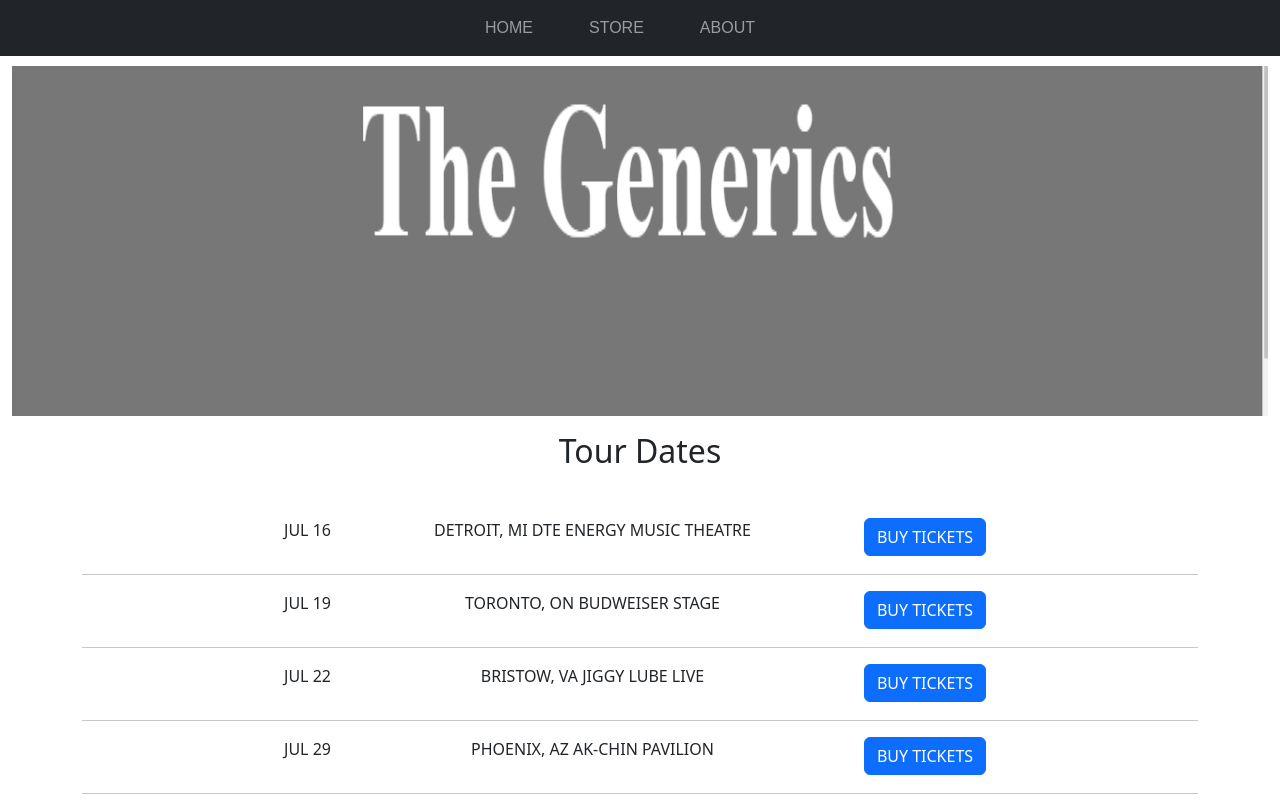
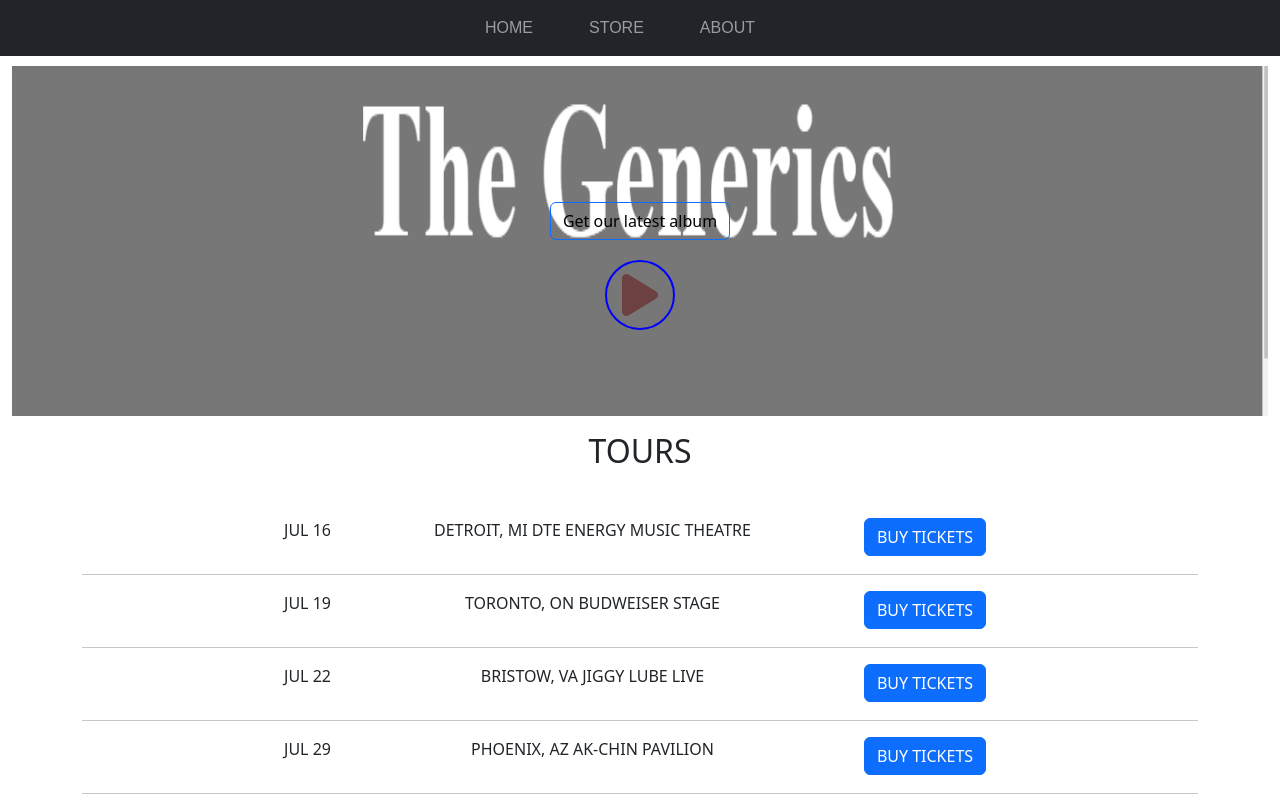
Before and after one commit to bipinlongjam/ecommerce, a React (Create React App) app: page / in a window 1280 px wide. Shown: the top 800 px of the page. Built offline with nearby package versions, Linux system fonts and the light colour scheme.

Commit message:
add Home-Page

```diff
--- a/package.json
+++ b/package.json
@@ -4,6 +4,7 @@
   "private": true,
   "dependencies": {
     "@fortawesome/free-brands-svg-icons": "^6.5.1",
+    "@fortawesome/free-solid-svg-icons": "^6.5.1",
     "@fortawesome/react-fontawesome": "^0.2.0",
     "@testing-library/jest-dom": "^5.17.0",
     "@testing-library/react": "^13.4.0",
--- a/src/components/Home/Home.css
+++ b/src/components/Home/Home.css
@@ -0,0 +1,37 @@
+.overlay {
+    position: absolute;
+    top: 20;
+    left: 0;
+    margin-top: 100px;
+    width: 100%;
+    height: 350px;
+    display: flex;
+    flex-direction: column;
+    justify-content: center;
+    align-items: center;
+  }
+
+  .album-btn{
+    border: 2px solid blue;
+    color:blue;
+    border-radius: 20px;
+    padding: 10px 20px;
+    margin-bottom: 20px;
+    background-color: transparent;
+  }
+
+  .play-icon {
+    color: rgb(109, 65, 65);
+    font-size: 3rem;
+    cursor: pointer;
+  }
+  .play-icon-circle {
+    width: 70px;
+    height: 70px;
+    border-radius: 50%;
+    border: 2px solid blue; /* Add border style */
+    background-color: transparent; /* Set background color to transparent */
+    display: flex;
+    justify-content: center;
+    align-items: center;
+  }
--- a/src/components/Home/Home.js
+++ b/src/components/Home/Home.js
@@ -1,6 +1,9 @@
 import React from 'react'
+import { FontAwesomeIcon } from '@fortawesome/react-fontawesome';
+import { faPlay } from '@fortawesome/free-solid-svg-icons';
 import { Container, Row, Col, Button } from 'react-bootstrap';
 import generic from '../../assests/generic.png'
+import './Home.css'
 
 const Home = () => {
 
@@ -40,10 +43,16 @@ const Home = () => {
     <Container fluid>
         <Row className="justify-content-center align-items-center ">
           <img src={generic} alt="Image" lassName="img-fluid" style={{ width: '100%', height: '350px' }} />
+          <div className="overlay">
+          <Button className="album-btn" style={{ marginTop: '50px',backgroundColor: 'transparent', color:'black' }}>Get our latest album</Button>
+          <div className="play-icon-circle">
+            <FontAwesomeIcon icon={faPlay} className="play-icon" />
+          </div>
+        </div>
       </Row>
     <Container>
     <Col className="text-center mb-5 ">
-          <h2 className="mt-3">Tour Dates</h2>
+          <h2 className="mt-3">TOURS</h2>
         </Col>
     {tourData.map((tour, index) => (
         <div key={index} >
```
Also changed, not shown: 1 other file (tests, documents, lock files or other folders).
